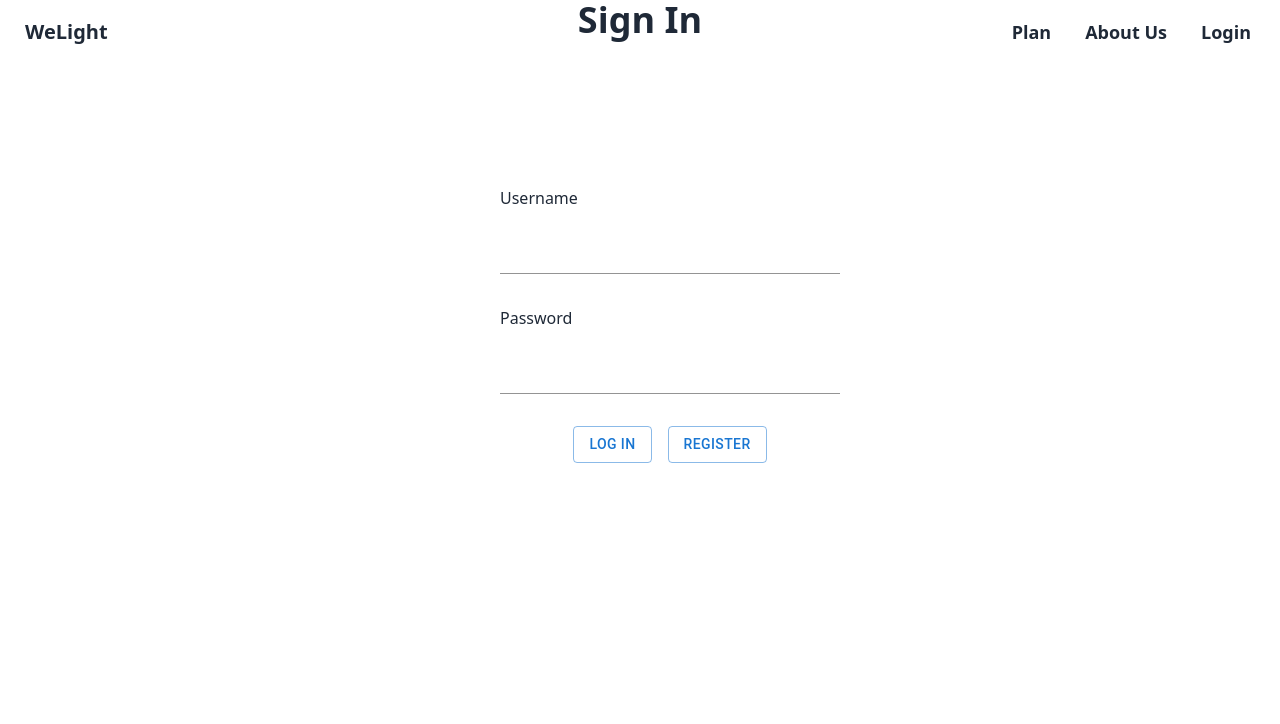
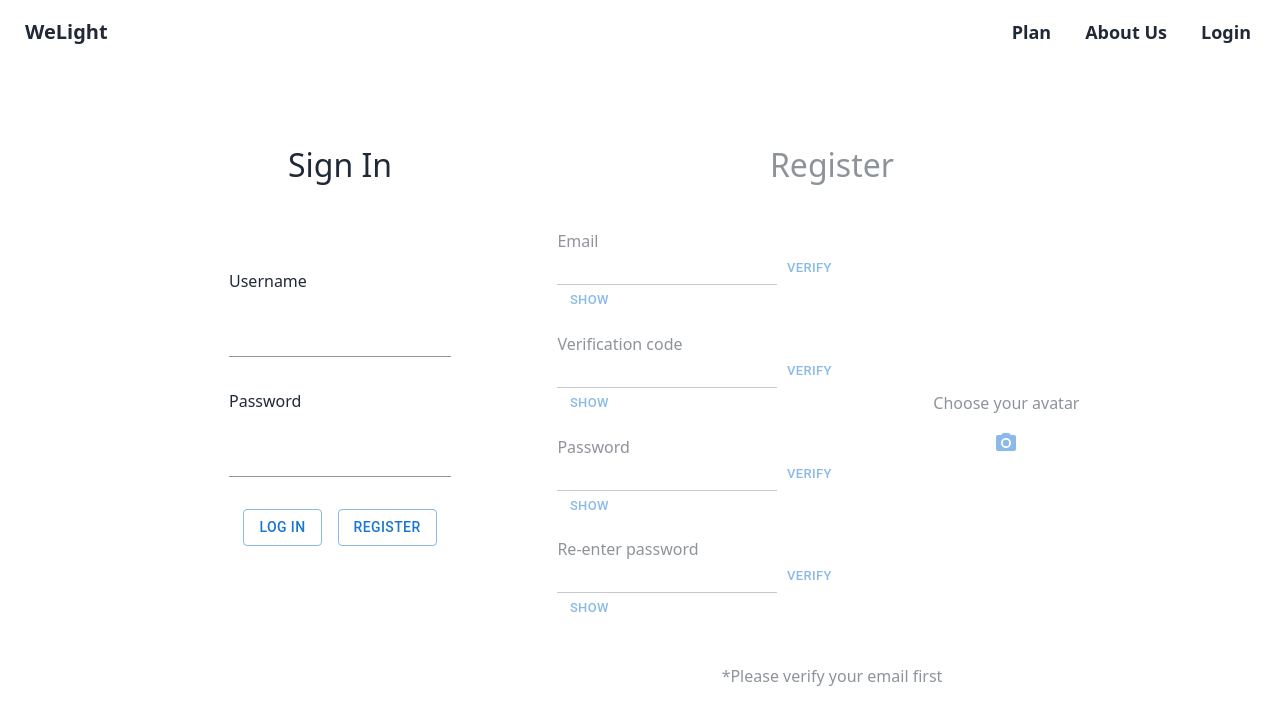
Before and after one commit to designasabaker/welightpreview, a Next.js app: page /login in a window 1280 px wide. Shown: the top 724 px of the page. Built offline with nearby package versions, Linux system fonts and the light colour scheme.

Commit message:
update login page

```diff
--- a/app/login/page.tsx
+++ b/app/login/page.tsx
@@ -5,6 +5,7 @@ import {Box, Button, Stack, TextField} from "@mui/material";
 import {useUser} from "../../context/userStore"
 import Link from "next/link";
 import {useRouter} from "next/navigation";
+import Signup from "../signup/page"
 
 export default function Login() {
     const router = useRouter()
@@ -41,27 +42,41 @@ export default function Login() {
         }
     }
     return (
-        <div>
+    <Box justifyContent="center"
+         alignItems='center'
+            sx={{
+                display: 'flex',
+                width: '100%',
+                height: '70vh',
+                margin: 0,
+                marginTop: 10,
+            }}>
             {
                 !hasLoggedIn ? (
-                    <Box sx={{
-                        top: '200px',
-                        width: '50%',
-                        margin: 'auto'
-                    }}>
-                        <h1 className="text-3xl font-semibold text-center text-gray-800 capitalize lg:text-4xl dark:text-white">
-                            Sign In
-                        </h1>
-                        <Box sx={{
-                            top: 100,
-                            width: 700,
-                            margin: 'auto',
-                            marginTop: 3,
-                            border: 2,
-                            padding: 5,
+                        <Box justifyContent="center"
+                             alignItems='center'
+                             sx={{
+                            display: 'inline-block',
+                            top: 0,
+                            width: '30%',
+                                 minWidth:'300px',
+                            height: '100%',
+                                 minHeight:'300px',
+                            margin: '0',
+                            marginTop: 5,
+                            border: 1,
+                                 borderRadius: '15px 0 0 15px',
+                            padding: 0,
                             borderColor: 'white',
                             backgroundColor: 'rgba(255,255,255,0.04)'
-                        }}>
+                        }}> {/* put log-in box to the left side */}
+                            <Box sx={{
+                                textAlign: 'center',
+                                fontSize: '2em',
+                                marginTop:'40px',
+                            }}>
+                                <h1>Sign In</h1>
+                            </Box>
                             <Stack spacing={4} sx={{
                                 padding: 10,
                                 margin: 'auto',
@@ -88,11 +103,11 @@ export default function Login() {
                             </Stack>
                         </Box>
 
-                    </Box>
                 ) : (
                     <Box sx={{
+                        display: 'inline-block',
                         width: '50%',
-                        margin: 'auto'
+                        margin: '0'
                     }}>
                         <h1>Successfully logged in, redirecting...</h1>
                         <p>
@@ -102,7 +117,7 @@ export default function Login() {
                     </Box>
                 )
             }
-        </div>
-
+            <Signup ></Signup> {/* add the SIGN-UP here */}
+    </Box>
     )
 }
--- a/app/signup/page.tsx
+++ b/app/signup/page.tsx
@@ -136,25 +136,33 @@ export default function Signup() {
         setTextFieldHelperTexts(helperTexts)
     };
     return (
-        <div>
-            <h1 className="text-3xl font-semibold text-center text-gray-800 capitalize lg:text-4xl dark:text-white">
-                Register
-            </h1>
             <Box
                 justifyContent="center"
                 alignItems='center'
                 sx={{
-                    top: 100,
-                    width: 700,
-                    margin: 'auto',
-                    marginTop: 3,
-                    border: 2,
-                    padding: 5,
+                    display: 'inline-block',
+                    top: 0,
+                    width: '40%',
+                        minWidth:'600px',
+                    height: '100%',
+                    minHeight:'300px',
+                    margin: '0',
+                    marginTop: 5,
+                    border: 1,
+                        borderRadius: '0 15px 15px 0',
+                    padding: 0,
                     borderColor: 'white',
-                    backgroundColor: 'rgba(255,255,255,0.04)'
+                    backgroundColor: 'rgba(255,255,255,0.04)',
+                    opacity: '50%',
                 }}
-            >
-
+            > {/* put sign-up box to the right side */}
+                <Box sx={{
+                    textAlign: 'center',
+                    fontSize: '2em',
+                    marginTop:'40px',
+                }}>
+                    <h1>Register</h1>
+                </Box>
                 <Grid container sx={{
                     boarder: 20,
                     marginTop: 5
@@ -165,7 +173,7 @@ export default function Signup() {
                             alignItems="center"
                             spacing={2}
                             sx={{
-                            margin: 'auto'
+                            margin: '0 auto'
                         }}>
                             {
                                 formItems.map((item, index) => {
@@ -261,7 +269,6 @@ export default function Signup() {
                 </Grid>
 
             </Box>
-        </div>
 
     )
 }
```
